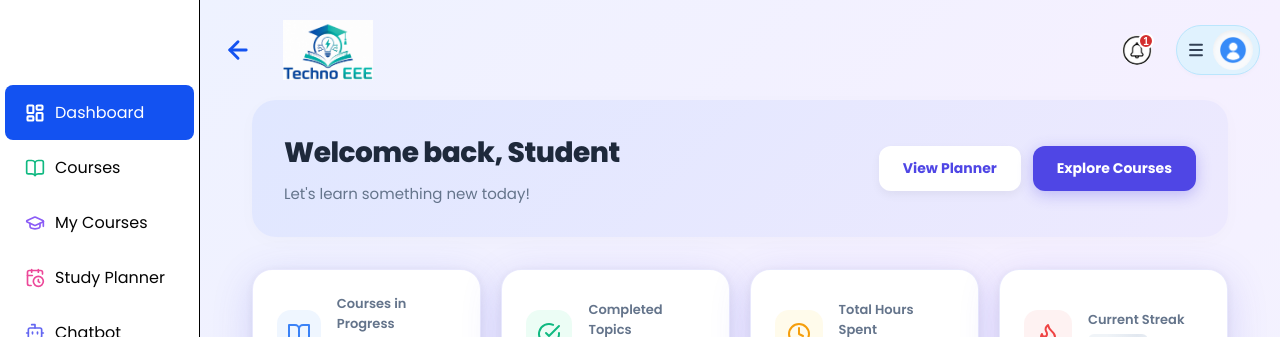
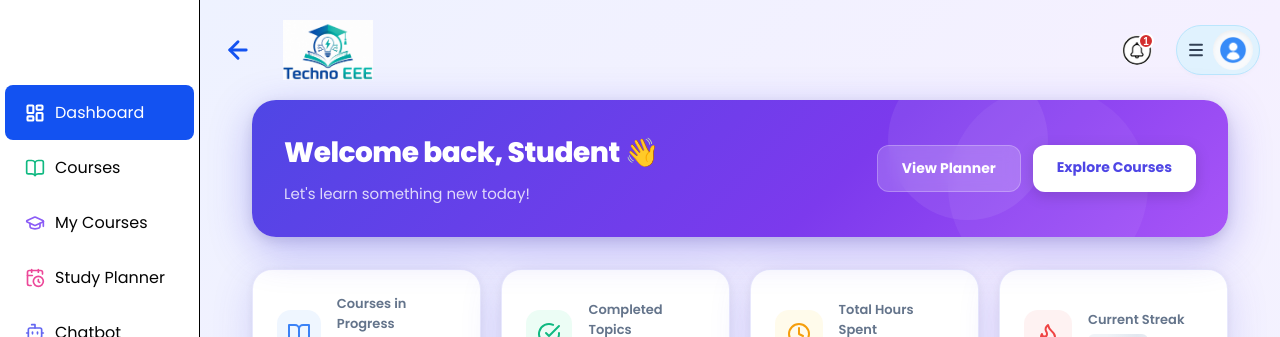
Before and after one commit to Debjanimandal/Technoeee, a Next.js app: page /dashboard in a window 1280 px wide. Shown: the top 337 px of the page. Built offline with nearby package versions, Linux system fonts and the light colour scheme; no server answers.

Commit message:
feat: replace washed-out welcome banner with rich indigo-violet gradient + decorative elements

```diff
--- a/app/dashboard/page.js
+++ b/app/dashboard/page.js
@@ -325,22 +325,26 @@ export default function DashboardPage() {
 
             {/* ─── Welcome Banner ───────────────────────────────────────────────── */}
             <div style={{
-              background: 'linear-gradient(135deg, #e0e7ff 0%, #ede9fe 100%)',
+              background: 'linear-gradient(135deg, #4f46e5 0%, #7c3aed 60%, #a855f7 100%)',
               borderRadius: '24px', padding: '32px', marginBottom: '32px',
               display: 'flex', justifyContent: 'space-between', alignItems: 'center',
-              boxShadow: '0 4px 20px rgba(0,0,0,0.02)'
+              boxShadow: '0 12px 40px rgba(79,70,229,0.35), 0 4px 12px rgba(0,0,0,0.1)',
+              position: 'relative', overflow: 'hidden'
             }}>
-              <div>
-                <h1 style={{ fontSize: '28px', fontWeight: '800', color: '#1e293b', margin: '0 0 8px 0', letterSpacing: '-0.5px' }}>
-                  Welcome back, {profile?.username || user?.email?.split('@')[0] || 'Student'}
+              {/* Decorative circles */}
+              <div style={{ position: 'absolute', top: '-40px', right: '180px', width: '160px', height: '160px', borderRadius: '50%', background: 'rgba(255,255,255,0.07)', pointerEvents: 'none' }} />
+              <div style={{ position: 'absolute', bottom: '-50px', right: '80px', width: '200px', height: '200px', borderRadius: '50%', background: 'rgba(255,255,255,0.05)', pointerEvents: 'none' }} />
+              <div style={{ position: 'relative', zIndex: 1 }}>
+                <h1 style={{ fontSize: '28px', fontWeight: '800', color: '#fff', margin: '0 0 8px 0', letterSpacing: '-0.5px' }}>
+                  Welcome back, {profile?.username || user?.email?.split('@')[0] || 'Student'} 👋
                 </h1>
-                <p style={{ margin: 0, color: '#64748b', fontSize: '15px' }}>Let's learn something new today!</p>
+                <p style={{ margin: 0, color: 'rgba(255,255,255,0.8)', fontSize: '15px' }}>Let's learn something new today!</p>
               </div>
-              <div style={{ display: 'flex', gap: '12px' }}>
-                 <Link href="/planner" className="hover-lift" style={{ background: '#fff', color: '#4f46e5', padding: '12px 24px', borderRadius: '12px', textDecoration: 'none', fontWeight: '700', fontSize: '14px', boxShadow: '0 4px 10px rgba(0,0,0,0.05)' }}>
+              <div style={{ display: 'flex', gap: '12px', position: 'relative', zIndex: 1 }}>
+                 <Link href="/planner" className="hover-lift" style={{ background: 'rgba(255,255,255,0.18)', color: '#fff', padding: '12px 24px', borderRadius: '12px', textDecoration: 'none', fontWeight: '700', fontSize: '14px', backdropFilter: 'blur(8px)', border: '1px solid rgba(255,255,255,0.25)' }}>
                    View Planner
                  </Link>
-                 <Link href="/courses" className="hover-lift" style={{ background: '#4f46e5', color: '#fff', padding: '12px 24px', borderRadius: '12px', textDecoration: 'none', fontWeight: '700', fontSize: '14px', boxShadow: '0 4px 15px rgba(79,70,229,0.3)' }}>
+                 <Link href="/courses" className="hover-lift" style={{ background: '#fff', color: '#4f46e5', padding: '12px 24px', borderRadius: '12px', textDecoration: 'none', fontWeight: '700', fontSize: '14px', boxShadow: '0 4px 15px rgba(0,0,0,0.15)' }}>
                    Explore Courses
                  </Link>
               </div>
```
